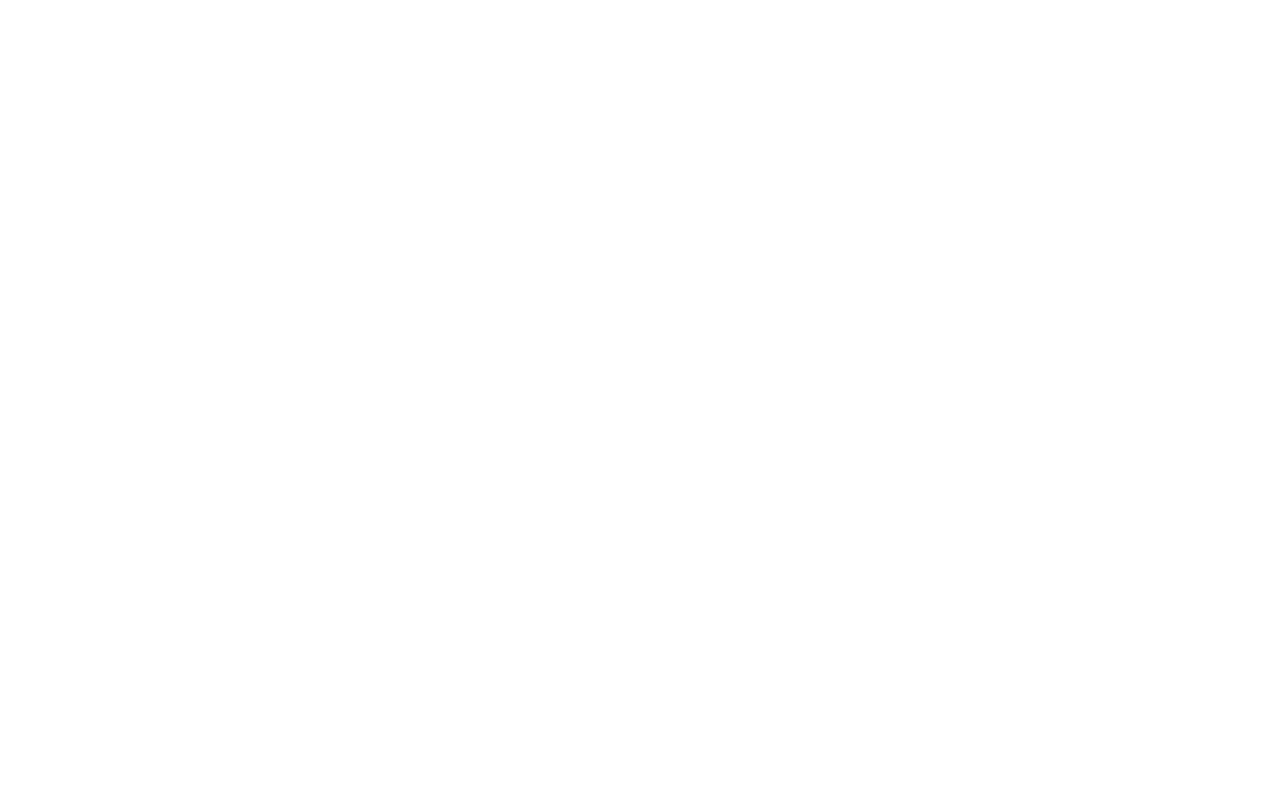
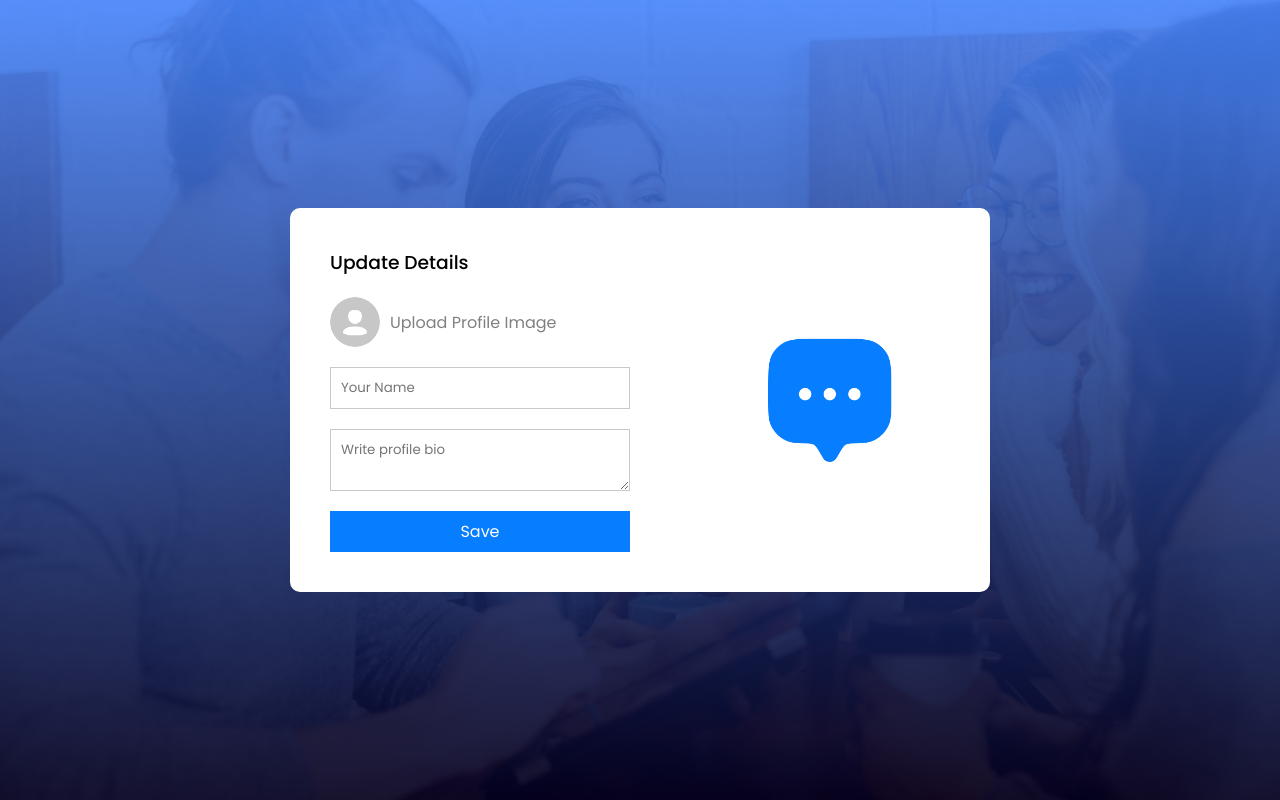
Before and after one commit to OfficialAtharv/PingMe, a React (Vite) app: page /Profile in a window 1280 px wide. Built offline with nearby package versions, Linux system fonts and the light colour scheme.

Commit message:
User registartion and authentication completed with some UI changes on the Profile page

```diff
--- a/src/App.jsx
+++ b/src/App.jsx
@@ -3,9 +3,12 @@
 import Login from './Pages/Login/Login'
 import Chat from './Pages/Chat/Chat'
 import ProfileUpdate from './Pages/ProfileUpdate/ProfileUpdate'
+import {ToastContainer} from 'react-toastify'
+import 'react-toastify/dist/ReactToastify.css';
 const App = () => {
   return (
     <>
+    <ToastContainer position='top-center' />
       <Routes>
         <Route path='/' element={<Login/>} />
         <Route path='/Chat' element={<Chat/>} />
--- a/src/Componants/LeftSideBar/LeftSideBar.css
+++ b/src/Componants/LeftSideBar/LeftSideBar.css
@@ -71,3 +71,31 @@
 .friends:hover span{
   color: white;
 }
+.lsnav .menu{
+  position: relative;
+  padding: 10px 0px;
+}
+.menu .submenu{
+  position: absolute;
+  top: 100%;
+  right: 0px;
+  width: 130px;
+  padding: 20px;
+  border-radius: 5px;
+  background-color: white;
+  color: black;
+  display: none;
+}
+.submenu hr{
+  border: none;
+  height: 2px;
+  background-color: #a4a4a4;
+  margin: 8px 0px;
+}
+.submenu p{
+  font-size: 14px;
+  cursor: pointer;
+}
+.menu:hover .submenu{
+  display: block;
+}
--- a/src/Componants/LeftSideBar/LeftSideBar.jsx
+++ b/src/Componants/LeftSideBar/LeftSideBar.jsx
@@ -9,6 +9,11 @@
           <img src={assets.logo} className='logo' alt="" />
           <div className="menu">
             <img src={assets.menu_icon} alt="" />
+            <div className='submenu'>
+              <p>Edit Profile</p>
+              <hr />
+              <p>Logout</p>
+            </div>
           </div>
           </div>
           <div className="lssearch">
--- a/src/Componants/RightSideBar/RightSideBar.css
+++ b/src/Componants/RightSideBar/RightSideBar.css
@@ -30,3 +30,38 @@
   opacity: 80%;
   font-weight: 300;
 }
+.rs hr{
+  border-color: #ffffff50;
+  margin: 15px 0px;
+}
+.rsmedia{
+  padding: 0px 20px;
+  font-size: 13px;
+}
+.rsmedia div{
+  max-height: 180px;
+  overflow-y: scroll;
+  display: grid;
+  grid-template-columns: 1fr 1fr 1fr;
+  gap: 5px;
+  margin-top: 8px;
+}
+.rsmedia div img{
+  width: 60px;
+  cursor: pointer;
+  border-radius: 6px;
+}
+.rs button{
+  position: absolute;
+  bottom: 20px;
+  left: 50%;
+  transform: translateX(-50%);
+  background: #077eff;
+  color: white;
+  border: none;
+  font-size: 12px;
+  font-weight: 300;
+  padding: 10px 65px;
+  border-radius: 20px;
+  cursor: pointer;
+}
--- /dev/null
+++ b/src/Config/Firebase.js
@@ -0,0 +1,61 @@
+import { initializeApp } from "firebase/app";
+import { getAuth, createUserWithEmailAndPassword } from "firebase/auth";
+import { getFirestore, setDoc, doc } from "firebase/firestore";
+import { toast } from "react-toastify";
+
+
+const firebaseConfig = {
+  apiKey: "AIzaSyCYtqJ4D0hqA-yb3WLHcuGixtw0QNdmHBY",
+  authDomain: "pingme-5c885.firebaseapp.com",
+  databaseURL: "https://pingme-5c885-default-rtdb.firebaseio.com",
+  projectId: "pingme-5c885",
+  storageBucket: "pingme-5c885.firebasestorage.app",
+  messagingSenderId: "599810553244",
+  appId: "1:599810553244:web:55e3886656cc79cf894459"
+};
+
+
+const app = initializeApp(firebaseConfig);
+const auth = getAuth(app);
+const db = getFirestore(app);
+
+const signup = async (username, email, password) => {
+  try {
+    console.log("Trying to create user:", email);
+    const res = await createUserWithEmailAndPassword(auth, email, password);
+    const user = res.user;
+
+    console.log("User created successfully:", user);
+
+
+    await setDoc(doc(db, "users", user.uid), {
+      id: user.uid,
+      username: username.toLowerCase(),
+      email,
+      name: "",
+      avatar: "",
+      bio: "Hey testing",
+      lastseen: Date.now()
+    });
+    console.log("User profile saved in Firestore");
+
+    await setDoc(doc(db, "userChats", user.uid), {
+      ChatData: []
+    });
+    console.log("Empty chats initialized in Firestore");
+  } catch (err) {
+    console.error(" Signup error:", err.code, err.message);
+    toast.error(err.code + " - " + err.message);
+  }
+};
+console.log("Current user in auth:", auth.currentUser);
+const login = async (email, password) => {
+  try {
+    console.log("Trying to log in user:", email);
+  } catch (err) {
+    console.error("Login error:", err.code, err.message);
+    toast.error(err.code + " - " + err.message);
+  }
+}
+
+export { signup };
--- a/src/Pages/Login/Login.jsx
+++ b/src/Pages/Login/Login.jsx
@@ -2,17 +2,28 @@
 import "./Login.css";
 import assets from "../../assets/assets";
 import { useState } from "react";
+import {signup} from '../../Config/Firebase';
 
 const Login = () => {
   const [currState, setCurrState] = useState("Sign Up");
+  const [username,setUsername]=useState("");
+  const [email,setEmail]=useState("");
+  const [password,setPassword]=useState("");
+
+  const onsubmitHandler=(event)=>{
+    event.preventDefault();
+    if(currState==="Sign Up"){
+       signup(username,email,password);
+    }
+  }
   return (
     <div className="login">
       <img className="logo" src={assets.logo_big} alt="" />
-      <form className="loginform">
+      <form className="loginform" onSubmit={onsubmitHandler}>
         <h2>{currState}</h2>
-        {currState==="Sign Up"?<input type="text" placeholder="Username" required className="form-input" />:null}
-        <input type="email" placeholder="Email Address" required className="form-input" />
-        <input type="Password" placeholder="password" required className="form-input" />
+        {currState==="Sign Up"?<input type="text" onChange={(e)=>setUsername(e.target.value)} value={username}placeholder="Username" required className="form-input" />:null}
+        <input type="email"onChange={(e)=>setEmail(e.target.value)} value={email} placeholder="Email Address" required className="form-input" />
+        <input type="Password" onChange={(e)=>setPassword(e.target.value)} value={password}placeholder="password" required className="form-input" />
         <button type="submit">{currState==="Sign Up" ? "Create Accout":"Login Now"}</button>
         <div className="loginterm">
           <input type="checkbox" />
--- a/src/Pages/ProfileUpdate/ProfileUpdate.css
+++ b/src/Pages/ProfileUpdate/ProfileUpdate.css
@@ -0,0 +1,57 @@
+.profile{
+  min-height: 100vh;
+  background: url('/background.png') no-repeat;
+  background-size: cover;
+  display: flex;
+  align-items: center;
+  justify-content: center;
+}
+.profilecontainer{
+  background: white;
+  display: flex;
+  align-items: center;
+  justify-content: space-between;
+  min-width: 700px;
+  border-radius: 10px;
+}
+.profilepic{
+  max-width: 160px;
+  aspect-ratio: 1/1;
+  margin: 20px auto;
+  border-radius: 50px;
+}
+.profile form{
+  display: flex;
+  flex-direction: column;
+  gap: 20px;
+  padding: 40px;
+}
+.profile form h3{
+  font-weight: 500;
+}
+.profile label{
+  display: flex;
+  align-items: center;
+  gap: 10px;
+  color: gray;
+  cursor: pointer;
+}
+.profile label img{
+  width: 50px;
+  aspect-ratio: 1/1;
+  border-radius: 50%;
+}
+.profile input, textarea{
+  padding: 10px;
+  min-width: 300px;
+  border: 1px solid #c9c9c9;
+  outline-color: #077eff;
+}
+.profile form button{
+border: none;
+color: white;
+background-color: #077eff;
+padding: 8px;
+font-size: 16px;
+cursor: pointer;
+}
--- a/src/Pages/ProfileUpdate/ProfileUpdate.jsx
+++ b/src/Pages/ProfileUpdate/ProfileUpdate.jsx
@@ -1,9 +1,27 @@
 import React from 'react'
 import './ProfileUpdate.css'
+import assets from '../../assets/assets'
+import { useState } from 'react'
 const ProfileUpdate = () => {
+  const [image,setImage]=useState(false);
+
   return (
-    <div>
+    <div className='profile'>
+      <div className="profilecontainer">
+        <form>
+          <h3>Update Details</h3>
+          <label htmlFor="avatar">
+            <input onChange={(e)=>setImage(e.target.files[0])} type="file" id="avatar" accept='.jpg, .png, .pdf, jpeg' hidden />
+            <img src={image?URL.createObjectURL(image):assets.avatar_icon} alt="" />
+            Upload Profile Image
 
+          </label>
+          <input type="text" placeholder='Your Name' required />
+          <textarea placeholder='Write profile bio' required></textarea>
+          <button type='submit'>Save</button>
+        </form>
+        <img className="profilepic"src={image? URL.createObjectURL(image):assets.logo_icon} alt="" />
+      </div>
     </div>
   )
 }
```
